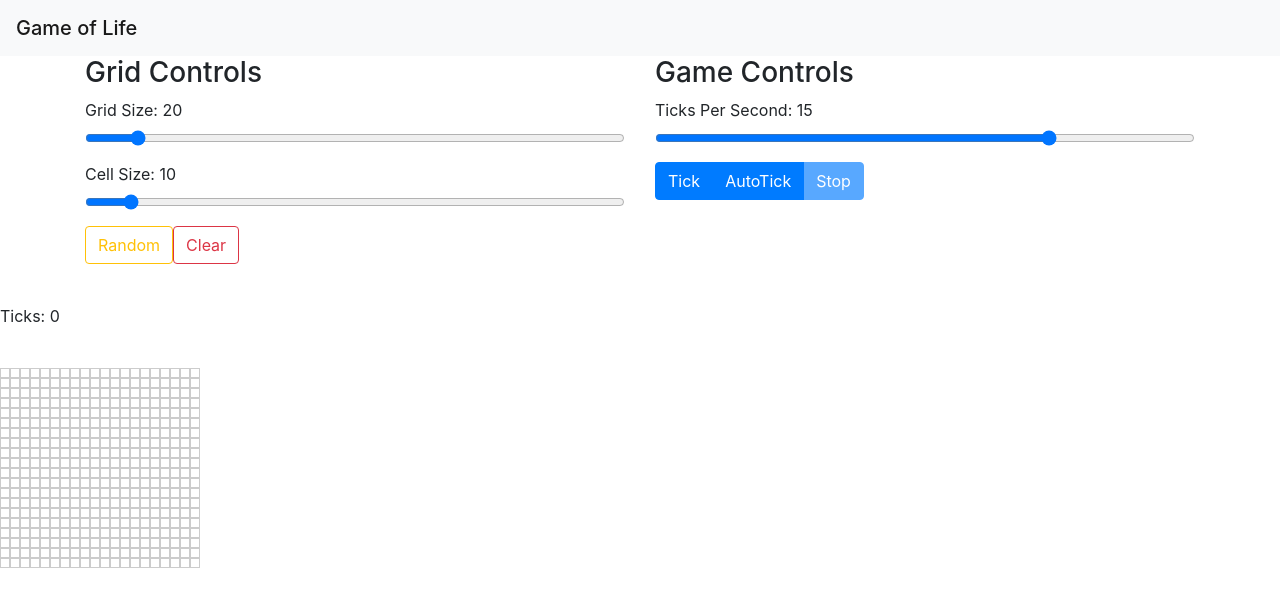
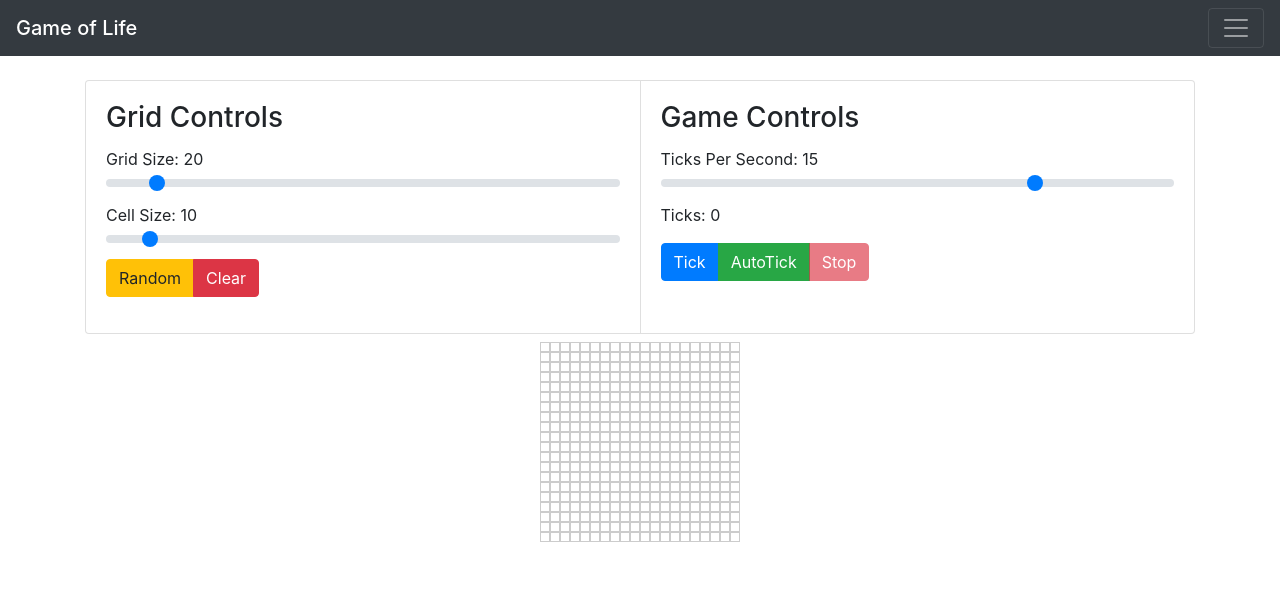
Before and after one commit to James-Quigley/life, a React (Create React App) app: page / in a window 1280 px wide. Shown: the top 606 px of the page. Built offline with nearby package versions, Linux system fonts and the light colour scheme.

Commit message:
Nicer looking NavBar and centered grid

```diff
--- a/src/App.tsx
+++ b/src/App.tsx
@@ -63,14 +63,19 @@ class App extends React.Component<{}, State> {
       <div>
         <Navbar />
 
-        <div className="container">
+        <div className="container mt-4">
           <div className="row">
             <div className="col-sm">
+              <div className="card-group">
+                <div className="card">
+                  <div className="card-body">
                     <form>
+                      <div className="card-title">
                         <h3>Grid Controls</h3>
+                      </div>
                       <div className="form-group">
                         <label htmlFor="size">Grid Size: {this.state.size}</label>
-                <input type="range" className="form-control-range" id="size" min="3" max="200" value={this.state.size} onChange={(e) => {
+                        <input type="range" className="form-control-range custom-range" id="size" min="3" max="200" value={this.state.size} onChange={(e) => {
                           const newSize = parseInt(e.target.value);
                           this.setState({
                             size: newSize,
@@ -82,7 +87,7 @@ class App extends React.Component<{}, State> {
                       </div>
                       <div className="form-group">
                         <label htmlFor="cellsize">Cell Size: {this.state.cellSize}</label>
-                <input className="form-control-range" type="range" min="3" max="100" value={this.state.cellSize} name="cellsize" onChange={(e) => {
+                        <input className="form-control-range custom-range" type="range" min="3" max="100" value={this.state.cellSize} name="cellsize" onChange={(e) => {
                           const newSize = parseInt(e.target.value);
                           this.setState({
                             cellSize: newSize
@@ -90,7 +95,8 @@ class App extends React.Component<{}, State> {
                         }} />
                       </div>
                       <div className="form-group">
-                <button type="button" className="btn btn-outline-warning" onClick={() => {
+                        <div className="btn-group">
+                          <button type="button" className="btn btn-warning" onClick={() => {
                             const grid = new Grid(this.state.size);
 
                             for (let x = 0; x < this.state.size; x++) {
@@ -98,17 +104,22 @@ class App extends React.Component<{}, State> {
                                 grid.cells[x][y].alive = Math.random() > .5;
                               }
                             }
-                  this.setState({grid, isAutoTicking: false, ticks: 0});
+                            this.setState({ grid, isAutoTicking: false, ticks: 0 });
                           }}>Random</button>
-                <button type="button" className="btn btn-outline-danger" onClick={() => this.clear()}>Clear</button>
+                          <button type="button" className="btn btn-danger" onClick={() => this.clear()}>Clear</button>
+                        </div>
                       </div>
                     </form>
                   </div>
-            <div className="col-sm">
+                </div>
+                <div className="card">
+                  <div className="card-body">
+                    <div className="card-title">
                       <h3>Game Controls</h3>
+                    </div>
                     <div className="form-group">
                       <label htmlFor="ticks">Ticks Per Second: {this.state.ticksPerSec}</label>
-                  <input type="range" className="form-control-range" id="ticks" min="1" max="20" value={this.state.ticksPerSec} onChange={(e) => {
+                      <input type="range" className="form-control-range custom-range" id="ticks" min="1" max="20" value={this.state.ticksPerSec} onChange={(e) => {
                         const tps = parseInt(e.target.value);
                         this.setState({
                           ...this.state,
@@ -117,15 +128,18 @@ class App extends React.Component<{}, State> {
                       }} />
                     </div>
                     <div className="form-group">
+                      <p>Ticks: {this.state.ticks}</p>
+                    </div>
+                    <div className="form-group">
                       <div className="btn-group">
                         <button className="btn btn-primary" disabled={this.state.isAutoTicking} onClick={this.tick}>Tick</button>
-                  <button className="btn btn-primary" disabled={this.state.isAutoTicking} onClick={() => {
+                        <button className="btn btn-success" disabled={this.state.isAutoTicking} onClick={() => {
                           this.setState({
                             ...this.state,
                             isAutoTicking: true
                           })
                         }}>AutoTick</button>
-                  <button className="btn btn-primary" disabled={!this.state.isAutoTicking} onClick={() => {
+                        <button className="btn btn-danger" disabled={!this.state.isAutoTicking} onClick={() => {
                           this.setState({
                             ...this.state,
                             isAutoTicking: false
@@ -136,14 +150,15 @@ class App extends React.Component<{}, State> {
                   </div>
                 </div>
               </div>
+            </div>
+          </div>
+        </div>
 
         {this.state.isAutoTicking ? <AutoTick onTick={this.tick} interval={1000 / this.state.ticksPerSec} /> : ''}
 
-
-        <br />
-        <p>Ticks: {this.state.ticks}</p>
-        <br />
+        <div className="text-center pagination-centered mt-2">
           <Canvas cellClick={this.toggleCell} gridSize={this.state.size} cellSize={this.state.cellSize} grid={this.state.grid} isAutoTicking={this.state.isAutoTicking} />
+        </div>
       </div>
     );
   }
--- a/src/Navbar.tsx
+++ b/src/Navbar.tsx
@@ -2,7 +2,16 @@ import * as React from 'react';
 
 export default () => {
 
-  return <nav className="navbar navbar-light bg-light">
+  return <nav className="navbar navbar-dark bg-dark">
     <span className="navbar-brand mb-0 h1">Game of Life</span>
+    <button className="navbar-toggler" type="button" data-toggle="collapse" data-target="#navbarNavAltMarkup" aria-controls="navbarNavAltMarkup" aria-expanded="false" aria-label="Toggle navigation">
+      <span className="navbar-toggler-icon"></span>
+    </button>
+    <div className="collapse navbar-collapse" id="navbarNavAltMarkup">
+      <div className="navbar-nav">
+        <a className="nav-item nav-link" target="_blank" href="https://en.wikipedia.org/wiki/Conway%27s_Game_of_Life#Rules">Game Rules</a>
+        <a className="nav-item nav-link" target="_blank" href="https://github.com/James-Quigley/life">Source Code</a>
+      </div>
+    </div>
   </nav>
 };
```
Also changed, not shown: 1 other file (tests, documents, lock files or other folders). Lines whose indentation alone changed are shown as unchanged.
